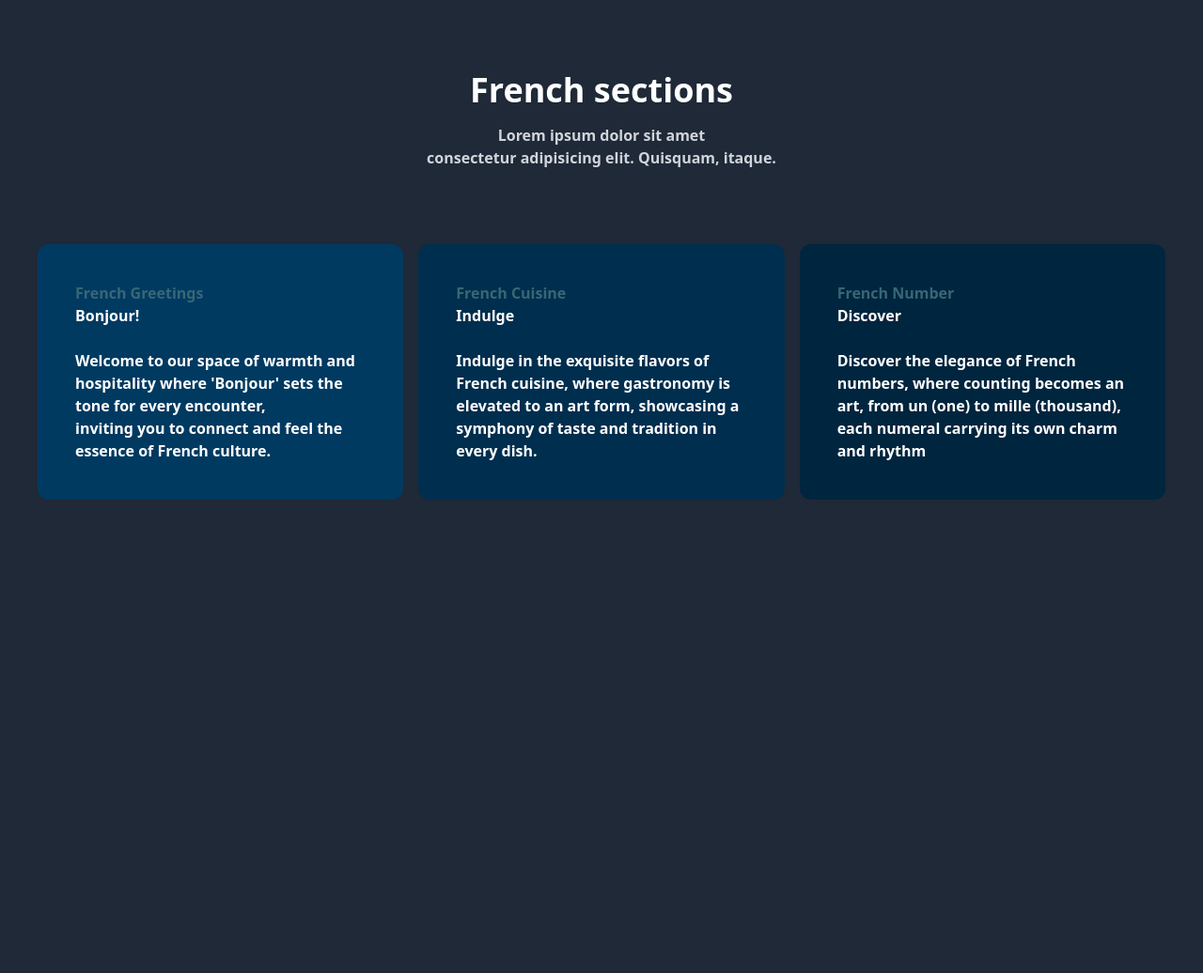
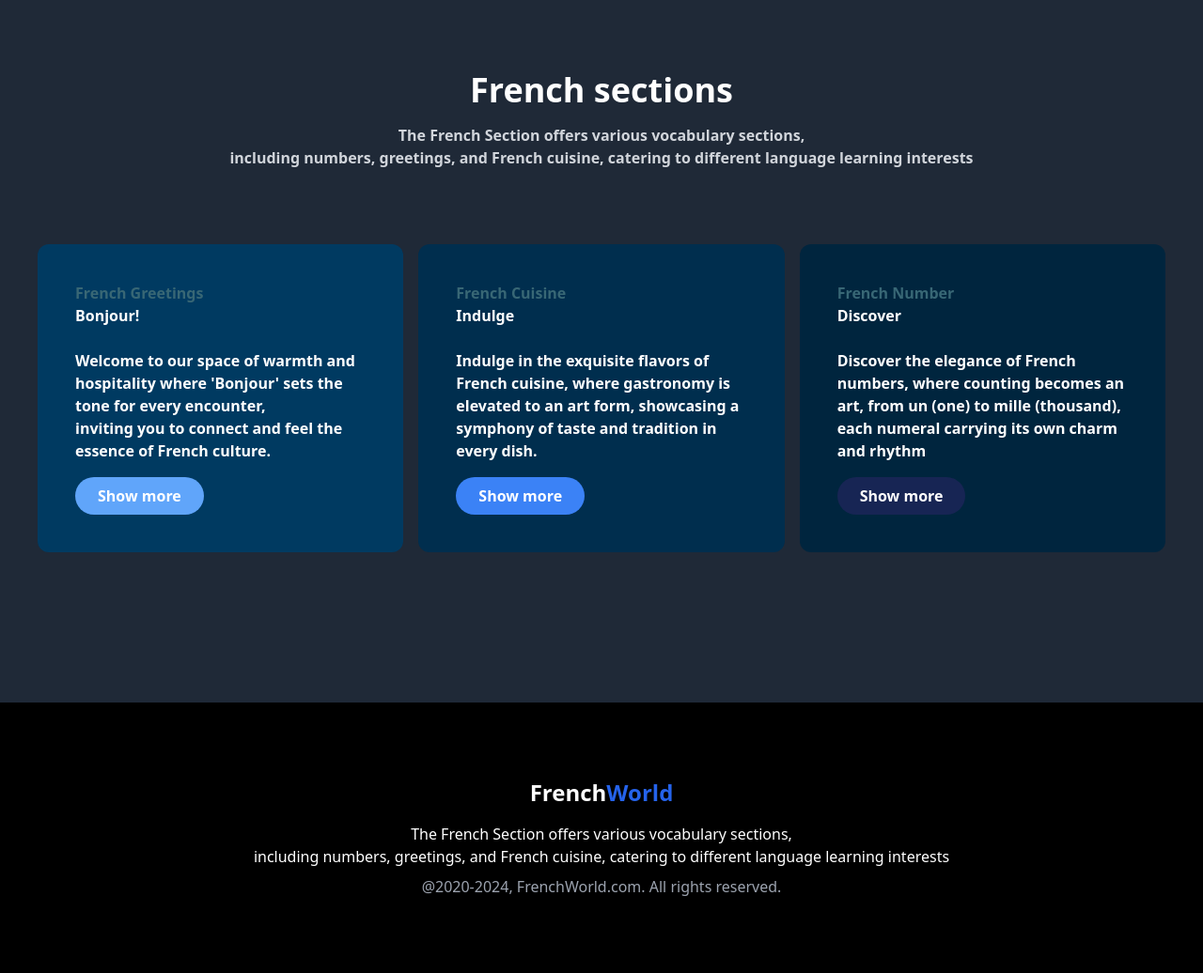
Before and after one commit to RaihanaFerdousi/French-World, a plain HTML site: page index.html in a window 1280 px wide. Shown: the part 440-1476 px from the top of the page at 94% size. Before the commit the page ends 1132 px from the top, so only its background shows below. Drawn offline with nearby package versions, Linux system fonts and the light colour scheme.

Commit message:
Added French Greetings section with button

```diff
--- a/index.html
+++ b/index.html
@@ -19,7 +19,7 @@
         <section class="mb-40">
             <div class="text-center my-20">
                 <h2 class="text-4xl font-semibold text-white mb-4">French sections</h2>
-                <p class="text-gray-300 font-semibold">Lorem ipsum dolor sit amet <br>consectetur adipisicing elit. Quisquam, itaque.</p>
+                <p class="text-gray-300 font-semibold">The French Section offers various vocabulary sections, <br> including numbers, greetings, and French cuisine, catering to different language learning interests</p>
             </div>
 
             <div class="grid grid-cols-3 gap-4 mx-10">
@@ -30,26 +30,31 @@
                 Welcome to our space of warmth and hospitality where 'Bonjour' sets the tone for every encounter, <br>
                 inviting you to connect and feel the essence of French culture.
             </p>
-
+            <button type="button" class="bg-blue-400 text-white px-6 py-2 rounded-full mt-4 hover:bg-blue-500 font-bold">Show more</button>
         </div>
         <div class="bg-[#002e4e]  p-10 rounded-xl text-white font-bold hover:bg-[#003e4e] transition-colors duration-300">
             <h2 class="text-[#386775]">French Cuisine </h2>
             <p>
                 Indulge <br><br>  Indulge in the exquisite flavors of French cuisine, where gastronomy is elevated to an art form, showcasing a symphony of taste and tradition in every dish.
             </p>
-
+            <button type="button" class="bg-blue-500 text-white px-6 py-2 rounded-full mt-4 hover:bg-[#386775] font-bold">Show more</button>
         </div>
         <div class="bg-[#00253e] p-10 rounded-xl text-white font-bold hover:bg-[#00193e] transition-colors duration-300">
             <h2 class="text-[#386775]"> French Number </h2>
             <p>
                 Discover <br><br> Discover the elegance of French numbers, where counting becomes an art, from un (one) to mille (thousand), each numeral carrying its own charm and rhythm
             </p>
-
+            <button type="button" class="bg-blue-950 text-white px-6 py-2 rounded-full mt-4 hover:bg-[#20193e] font-bold">Show more</button>
         </div>
             </div>
-
         </section>
     </main>
+    <footer class="text-center py-20 bg-black">
+        <h1 class="text-white font-bold text-2xl mb-4">French<span class="text-blue-600">World</span></h1>
+        <p class="text-white mb-2">The French Section offers various vocabulary sections, <br>
+            including numbers, greetings, and French cuisine, catering to different language learning interests</p>
+            <p class="text-gray-400">@2020-2024, FrenchWorld.com. All rights reserved. </p>
+    </footer>
 
 </body>
 </html>
```
